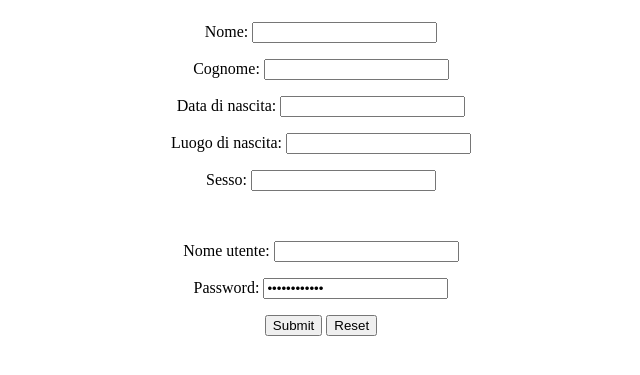
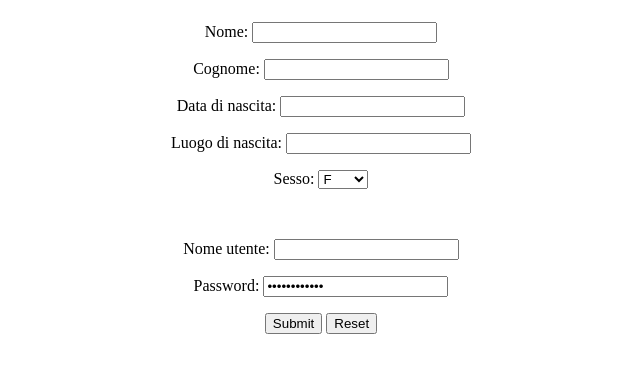
Before and after one commit to LanaDantas/corso_php_mysql_tss, a PHP site: page /corso_php_mysql_tss/create-user.php in a window 1280 px wide. Shown: the part 58-433 px from the top of the page, without its empty margins (319-959 px from the left). Run offline with PHP 8.4, Linux system fonts and the light colour scheme.

Commit message:
form-registrazione

```diff
--- a/form_in_php/create-user.php
+++ b/form_in_php/create-user.php
@@ -33,7 +33,11 @@
                 </p>
                 <p class="register__gender">
                     <label for="gender" class="form-label">Sesso: </label>
-                    <input type="text" name="gender">
+                    <select class="form-control" name="gender" id="gender">
+                         <option>F</option>
+                         <option>M</option>
+                         <option>Altro</option>
+                    </select>
                 </p>
                 <br>
                 <p class="register__username">
```
